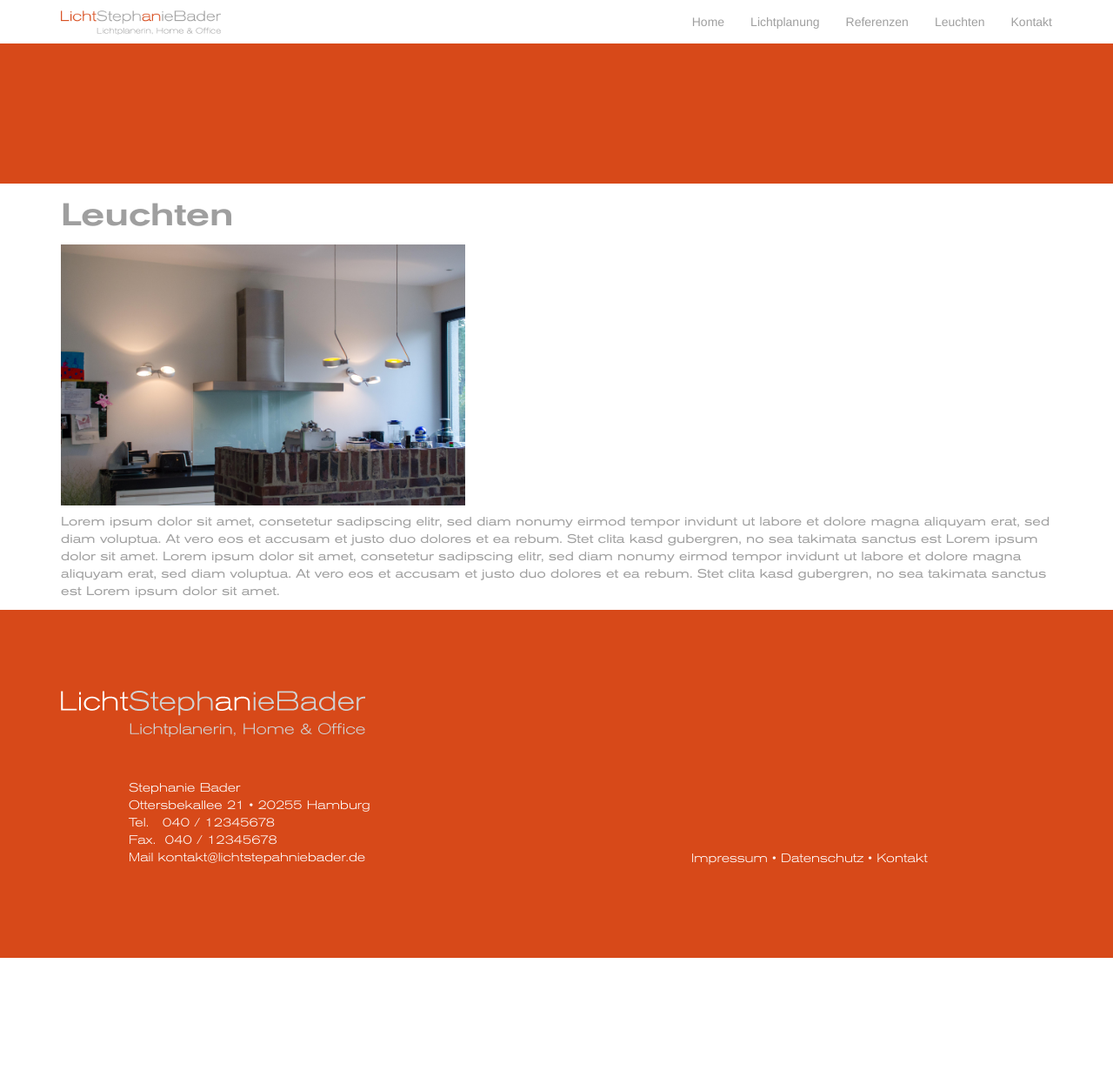
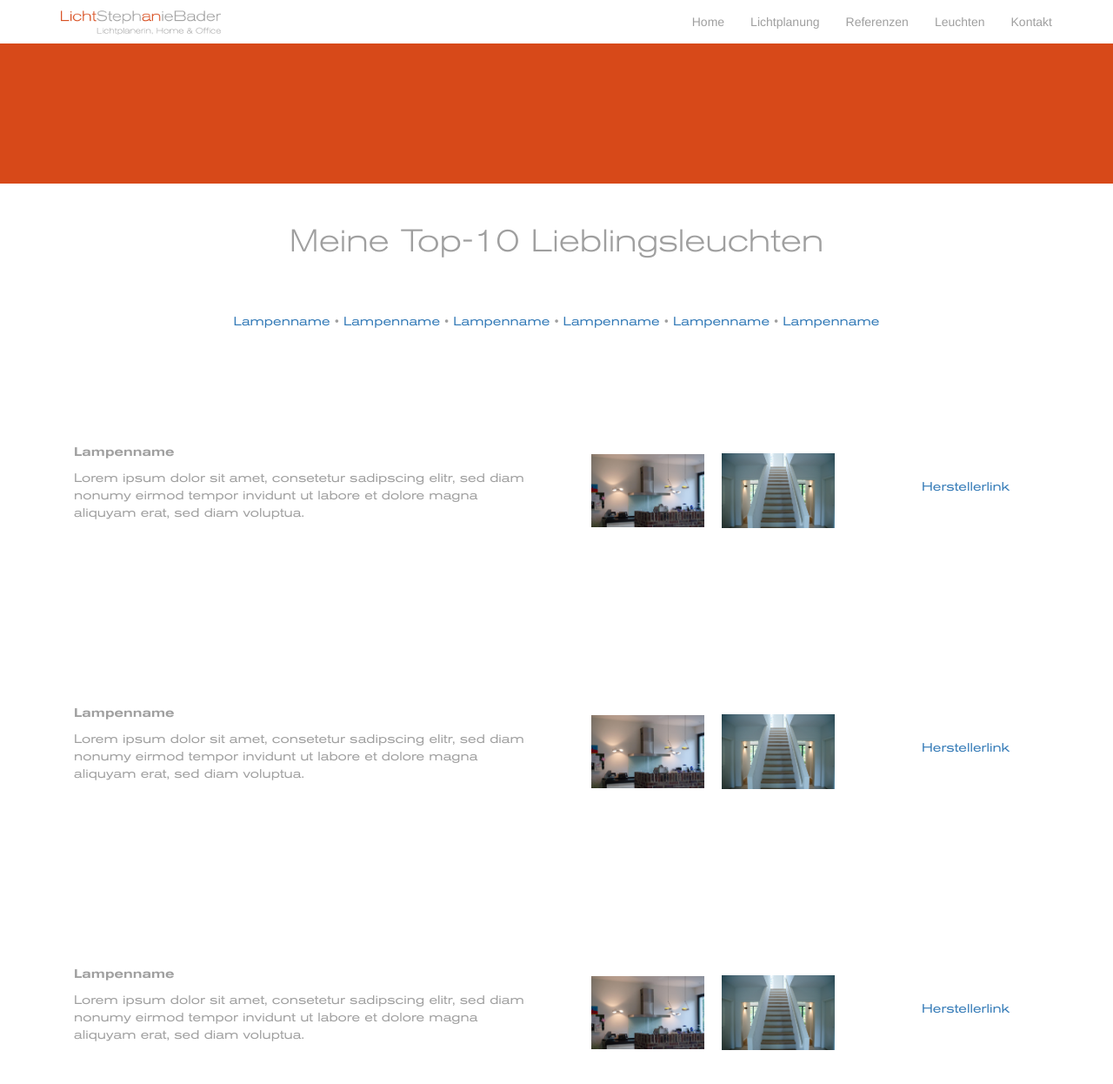
Before and after one commit to Maxomann/LichtStephanieBader, a Jekyll site: the page built from leuchten.md, in a window 1280 px wide and 1400 px high. Shown: the top 1246 px of the window at 87% size. Built offline with Jekyll 4.4.1, drawn with Linux system fonts in a browser that asks for light colours; some of the changed text lies outside the part shown.

Commit message:
progress

```diff
--- /dev/null
+++ b/_layouts/leuchten.html
@@ -0,0 +1,88 @@
+{% include html_start.html %}
+
+    <div class="container-fluid banner-small"></div>
+
+    <div class="container">
+        <h1>Meine Top-10 Lieblingsleuchten</h1>
+
+        <p id="leuchtenquickref"><a href="#">Lampenname</a> • <a href="#">Lampenname</a> • <a href="#">Lampenname</a> • <a href="#">Lampenname</a> • <a href="#">Lampenname</a> • <a href="#">Lampenname</a></p>
+
+        <div class="lighttable">
+            <div class="row">
+                <div class="col-md-6">
+                    <p>Lampenname</p>
+                    <p>Lorem ipsum dolor sit amet, consetetur sadipscing elitr, sed diam nonumy eirmod tempor invidunt ut labore et dolore magna aliquyam erat, sed diam voluptua.</p>
+                </div>
+                <div class="col-md-4">
+                    <img src="assets/demo.jpg"><img src="assets/demo2.jpg">
+                </div>
+                <div class="col-md-2">
+                    <a class="center-vertical" href="http://google.de" target="_blank"><p class="addtextmargin">Herstellerlink</p></a>
+                </div>
+            </div>
+            <div class="row">
+                <div class="col-md-6">
+                    <p>Lampenname</p>
+                    <p>Lorem ipsum dolor sit amet, consetetur sadipscing elitr, sed diam nonumy eirmod tempor invidunt ut labore et dolore magna aliquyam erat, sed diam voluptua.</p>
+                </div>
+                <div class="col-md-4">
+                    <img src="assets/demo.jpg"><img src="assets/demo2.jpg">
+                </div>
+                <div class="col-md-2">
+                    <a href="http://google.de" target="_blank"><p class="addtextmargin">Herstellerlink</p></a>
+                </div>
+            </div>
+            <div class="row">
+                <div class="col-md-6">
+                    <p>Lampenname</p>
+                    <p>Lorem ipsum dolor sit amet, consetetur sadipscing elitr, sed diam nonumy eirmod tempor invidunt ut labore et dolore magna aliquyam erat, sed diam voluptua.</p>
+                </div>
+                <div class="col-md-4">
+                    <img src="assets/demo.jpg"><img src="assets/demo2.jpg">
+                </div>
+                <div class="col-md-2">
+                    <a href="http://google.de" target="_blank"><p class="addtextmargin">Herstellerlink</p></a>
+                </div>
+            </div>
+            <div class="row">
+                <div class="col-md-6">
+                    <p>Lampenname</p>
+                    <p>Lorem ipsum dolor sit amet, consetetur sadipscing elitr, sed diam nonumy eirmod tempor invidunt ut labore et dolore magna aliquyam erat, sed diam voluptua.</p>
+                </div>
+                <div class="col-md-4">
+                    <img src="assets/demo.jpg"><img src="assets/demo2.jpg">
+                </div>
+                <div class="col-md-2">
+                    <a href="http://google.de" target="_blank"><p class="addtextmargin">Herstellerlink</p></a>
+                </div>
+            </div>
+            <div class="row">
+                <div class="col-md-6">
+                    <p>Lampenname</p>
+                    <p>Lorem ipsum dolor sit amet, consetetur sadipscing elitr, sed diam nonumy eirmod tempor invidunt ut labore et dolore magna aliquyam erat, sed diam voluptua.</p>
+                </div>
+                <div class="col-md-4">
+                    <img src="assets/demo.jpg"><img src="assets/demo2.jpg">
+                </div>
+                <div class="col-md-2">
+                    <a href="http://google.de" target="_blank"><p class="addtextmargin">Herstellerlink</p></a>
+                </div>
+            </div>
+            <div class="row">
+                <div class="col-md-6">
+                    <p>Lampenname</p>
+                    <p>Lorem ipsum dolor sit amet, consetetur sadipscing elitr, sed diam nonumy eirmod tempor invidunt ut labore et dolore magna aliquyam erat, sed diam voluptua.</p>
+                </div>
+                <div class="col-md-4">
+                    <img src="assets/demo.jpg"><img src="assets/demo2.jpg">
+                </div>
+                <div class="col-md-2">
+                    <a href="http://google.de" target="_blank"><p class="addtextmargin">Herstellerlink</p></a>
+                </div>
+            </div>
+        </div>
+    </div>
+
+    <!-- {% include pagecontent.html %} -->
+
+{% include html_end.html %}
--- a/css/default.css
+++ b/css/default.css
@@ -2,6 +2,12 @@ body {
     margin-top: 51px;
     font-family: Berthold Akzidenz-Grotesk;
     color: #9f9f9f;
+}
+
+h1 {
+    text-align: center;
+    font-weight: 300;
+    margin: 50px auto 50px auto;
 }
 
 .navbar {
@@ -241,3 +247,42 @@ footer>div {
         margin-left: 140px;
     }
 }
+
+/* Lecuhten */
+#leuchtenquickref {
+    text-align: center;
+    margin-top: 60px;
+}
+
+.lighttable {
+    width: 100%;
+    margin-top: 100px;
+}
+.lighttable .row>* {
+    padding: 30px;
+}
+.lighttable .row div:first-child p:first-child {
+    font-weight: 500;
+}
+.lighttable .row {
+    margin-bottom: 40px;
+    vertical-align: middle;
+}
+.lighttable .row div{
+    min-height: 60px;
+}
+@media (min-width: 992px) {
+    .lighttable .row {
+        margin-bottom: 120px;
+    }
+    .lighttable .row div{
+        min-height: 180px;
+    }
+    .lighttable .addtextmargin {
+        margin-top: 40px;
+    }
+}
+.lighttable .row div img {
+    width: 130px;
+    margin: 10px;
+}
```
Also changed, not shown: _layouts/referenzen.html (added, +11 -0 lines), leuchten.md (+1 -1 lines), referenzen.md (+1 -1 lines).
